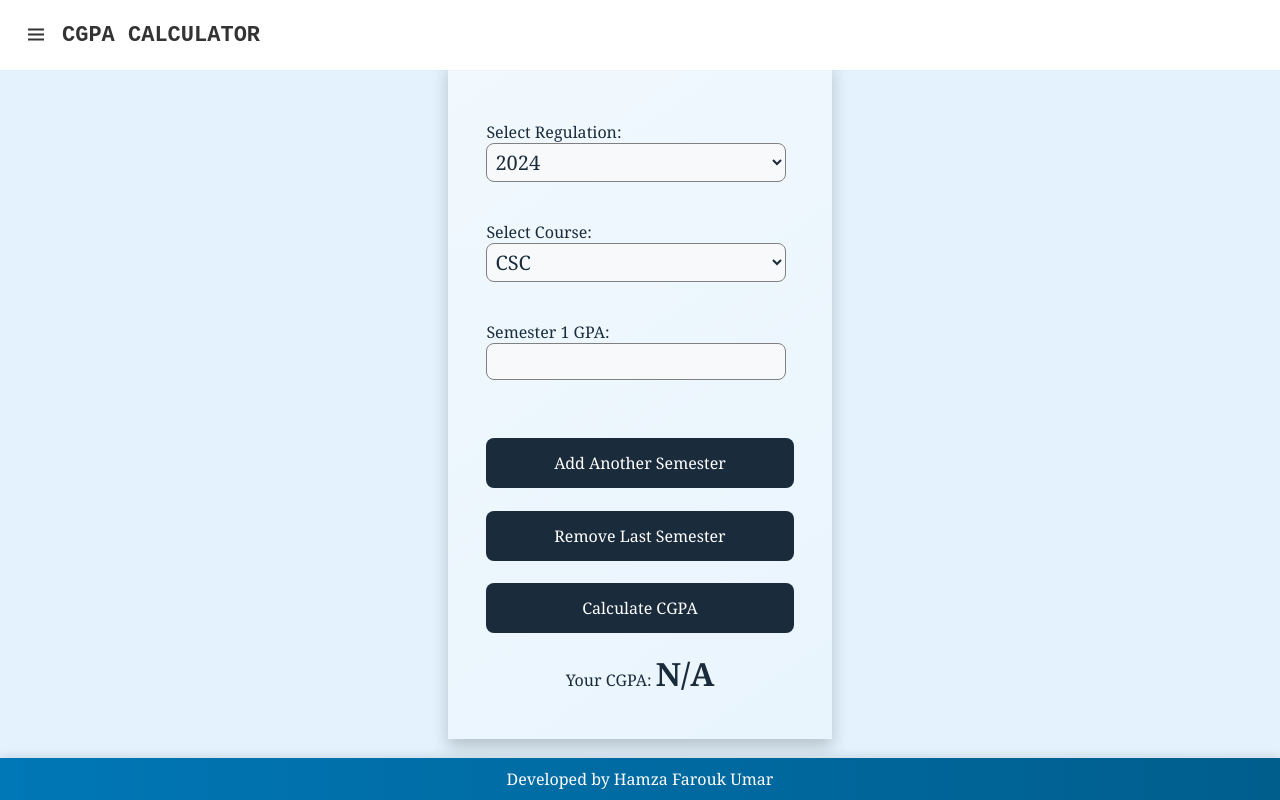
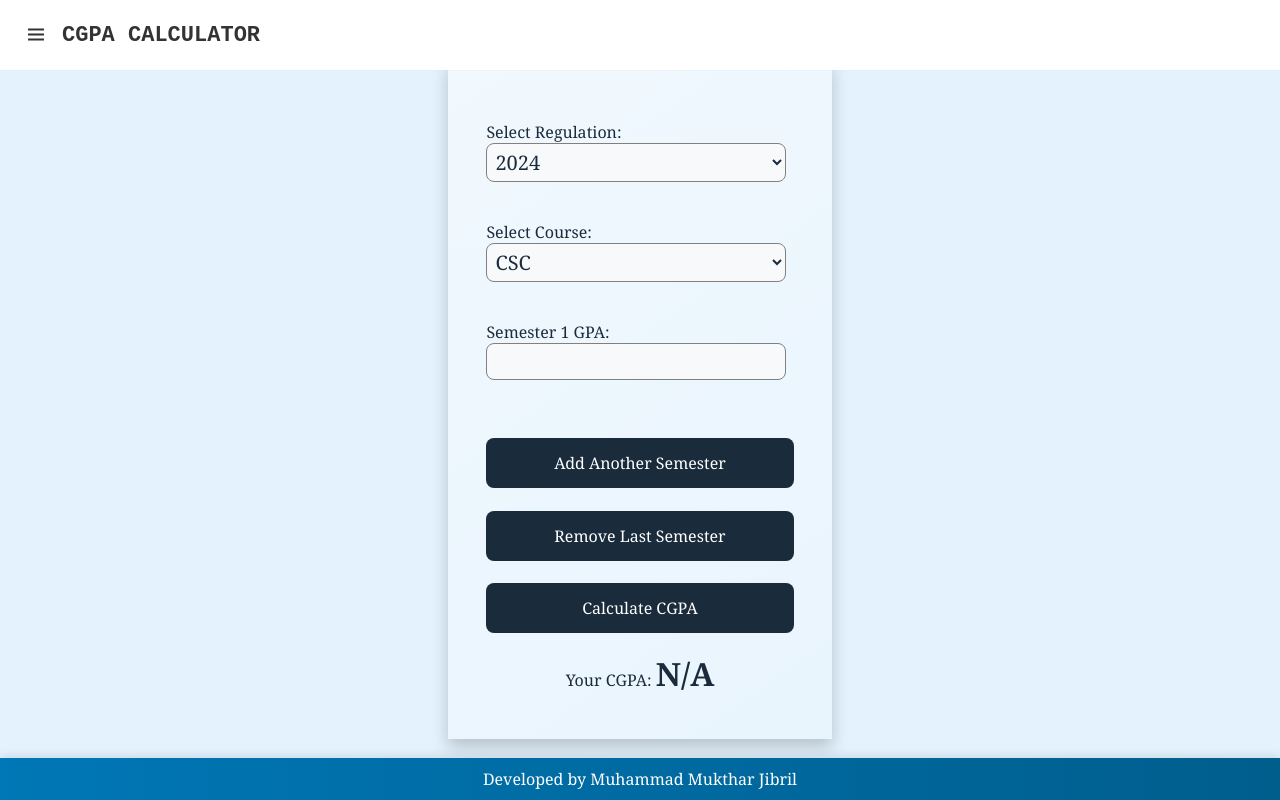
Before and after one commit to Limboo05/CGPA-CALCULATOR-, a plain HTML site: page cgpa-calculator.html in a window 1280 px wide. Drawn offline with nearby package versions, Linux system fonts and the light colour scheme.

Commit message:
Update cgpa-calculator.html

```diff
--- a/cgpa-calculator.html
+++ b/cgpa-calculator.html
@@ -110,7 +110,7 @@
     <footer>
         <div class="footer-content">
             <div class="footer-text">
-                Developed by Hamza Farouk Umar
+                Developed by Muhammad Mukthar Jibril
 
             </div>
         </div>
```
